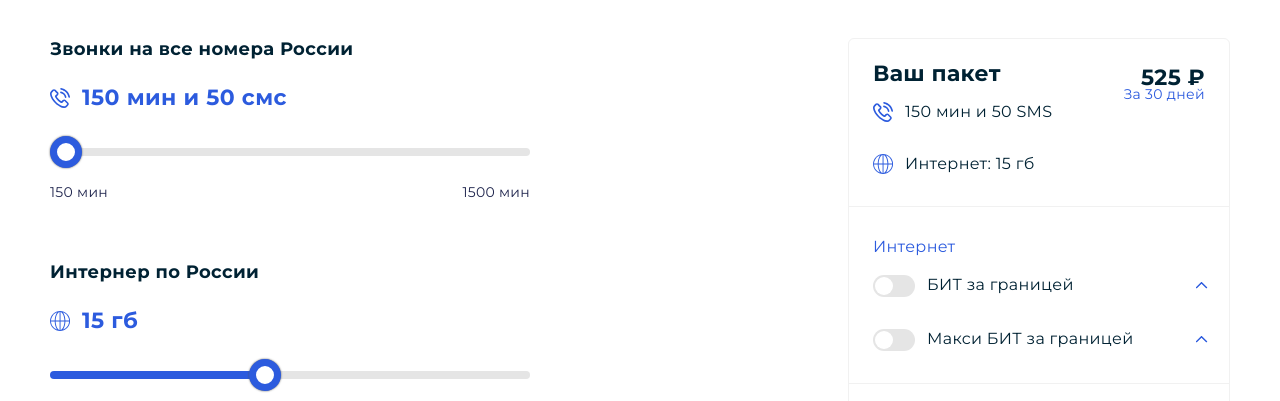
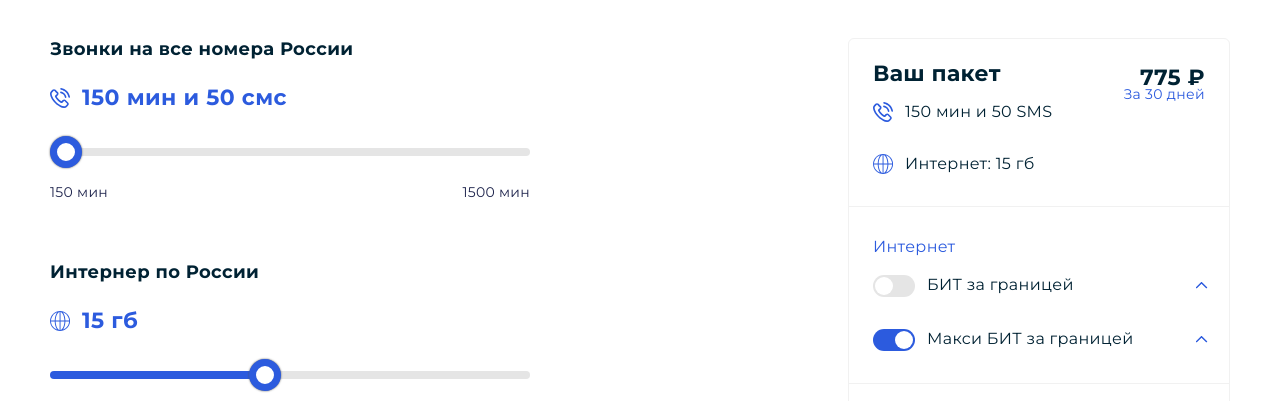
Before and after one commit to QuantumArt/QMobile.Demo, a React (Create React App) app: page /tariffs/tariffconstructor in a window 1280 px wide. Shown: the part 501-902 px from the top of the page. Built offline with nearby package versions, Linux system fonts and the light colour scheme.

Commit message:
mobx connect store logic

```diff
--- a/src/app/components/checkbox.tsx
+++ b/src/app/components/checkbox.tsx
@@ -1,7 +1,19 @@
 import React, { FC } from 'react';
 
-const Checkbox: FC = () => {
-  return <input type="checkbox" className="checkbox" />;
+type Props = {
+  isChecked: boolean;
+  onChangeHandler: () => void;
+};
+
+const Checkbox: FC<Props> = ({ isChecked, onChangeHandler }) => {
+  return (
+    <input
+      type="checkbox"
+      className="checkbox"
+      checked={isChecked}
+      onChange={onChangeHandler}
+    />
+  );
 };
 
 export default Checkbox;
--- /dev/null
+++ b/src/app/constants/fakeData.ts
@@ -0,0 +1,65 @@
+import { IConnectServices } from "../../stores/connect/connect-services-groups";
+
+export const services: IConnectServices = {
+    servicesList: [
+      {
+        type: 'Интернет',
+        services: [
+          {
+            id: 1234,
+            alias: 'БИТ за границей',
+            price: 50,
+            description:
+              'Lorem ipsum dolor sit amet, consectetur adipiscing elit. Donec gravida lacus magna, ultrices ullamcorper sapien mattis eget. Donec volutpat leo enim, nec viverra leo facilisis at.',
+          },
+          {
+            id: 567,
+            alias: 'Макси БИТ за границей',
+            price: 100,
+
+            description:
+              'Lorem ipsum dolor sit amet, consectetur adipiscing elit. Donec gravida lacus magna, ultrices ullamcorper sapien mattis eget. Donec volutpat leo enim, nec viverra leo facilisis at.',
+          },
+        ],
+      },
+      {
+        type: 'Звонки',
+        services: [
+          {
+            id: 877,
+            alias: 'Ноль без границ',
+            price: 75,
+            description:
+              'Lorem ipsum dolor sit amet, consectetur adipiscing elit. Donec gravida lacus magna, ultrices ullamcorper sapien mattis eget. Donec volutpat leo enim, nec viverra leo facilisis at.',
+          },
+          {
+            id: 24659,
+            alias: 'Забугорище',
+            price: 75,
+            description:
+              'Lorem ipsum dolor sit amet, consectetur adipiscing elit. Donec gravida lacus magna, ultrices ullamcorper sapien mattis eget. Donec volutpat leo enim, nec viverra leo facilisis at.',
+          },
+        ],
+      },
+      {
+        type: '50 SMS в поездках по миру',
+        services: [
+          {
+            id: 600,
+            alias: 'Ноль без границ',
+            price: 90,
+            description:
+              'Lorem ipsum dolor sit amet, consectetur adipiscing elit. Donec gravida lacus magna, ultrices ullamcorper sapien mattis eget. Donec volutpat leo enim, nec viverra leo facilisis at.',
+          },
+          {
+            id: 8790,
+            alias: '100 SMS в поездках по миру',
+            price: 75,
+            description:
+              'Lorem ipsum dolor sit amet, consectetur adipiscing elit. Donec gravida lacus magna, ultrices ullamcorper sapien mattis eget. Donec volutpat leo enim, nec viverra leo facilisis at.',
+          },
+        ],
+      },
+    ],
+    activeServicesIds: [24659, 8790, 567]
+  };
--- a/src/app/containers/connect-form/service-group-container.tsx
+++ b/src/app/containers/connect-form/service-group-container.tsx
@@ -1,5 +1,7 @@
+import { useObserver } from 'mobx-react-lite';
 import React, { FC } from 'react';
 import { ServicesList } from '../../../stores/connect/connect-services-groups';
+import connectStore from '../../../stores/connect/connect-store';
 import Checkbox from '../../components/checkbox';
 import Accordion from '../accordion';
 
@@ -8,6 +10,11 @@ type Props = {
 };
 
 const ServiceGroupContainer: FC<Props> = ({ servicesList }) => {
+  const onChangeCheckbox = (id: number) => () => {
+    connectStore.toggleActiveServices(id);
+  };
+
+  return useObserver(() => {
     return (
       <>
         {servicesList.map(el => {
@@ -16,7 +23,12 @@ const ServiceGroupContainer: FC<Props> = ({ servicesList }) => {
               <header className="connect-form__item-header">{el.type}</header>
               {el.services.map(el => (
                 <div className="connect-form__slider-container" key={el.id}>
-                <Checkbox />
+                  <Checkbox
+                    isChecked={connectStore.services.activeServicesIds.includes(
+                      el.id,
+                    )}
+                    onChangeHandler={onChangeCheckbox(el.id)}
+                  />
                   <Accordion
                     title={el.alias}
                     body={
@@ -37,6 +49,7 @@ const ServiceGroupContainer: FC<Props> = ({ servicesList }) => {
         })}
       </>
     );
+  });
 };
 
 export default ServiceGroupContainer;
--- a/src/app/containers/constructor-page-content.tsx
+++ b/src/app/containers/constructor-page-content.tsx
@@ -1,67 +1,16 @@
-import React, { FC } from 'react';
-import { IConnectServices } from '../../stores/connect/connect-services-groups';
+import { useObserver } from 'mobx-react-lite';
+import React, { FC, useEffect } from 'react';
+import connectStore from '../../stores/connect/connect-store';
 import ConnectForm from './connect-form/connect-form';
 import ServiceGroupContainer from './connect-form/service-group-container';
 import ConsructorRanges from './constructor-ranges';
 
-export const services: IConnectServices = {
-  servicesList: [
-    {
-      type: 'Интернет',
-      services: [
-        {
-          id: 1234,
-          alias: 'БИТ за границей',
-          description:
-            'Lorem ipsum dolor sit amet, consectetur adipiscing elit. Donec gravida lacus magna, ultrices ullamcorper sapien mattis eget. Donec volutpat leo enim, nec viverra leo facilisis at.',
-        },
-        {
-          id: 567,
-          alias: 'Макси БИТ за границей',
-          description:
-            'Lorem ipsum dolor sit amet, consectetur adipiscing elit. Donec gravida lacus magna, ultrices ullamcorper sapien mattis eget. Donec volutpat leo enim, nec viverra leo facilisis at.',
-        },
-      ],
-    },
-    {
-      type: 'Звонки',
-      services: [
-        {
-          id: 877,
-          alias: 'Ноль без границ',
-          description:
-            'Lorem ipsum dolor sit amet, consectetur adipiscing elit. Donec gravida lacus magna, ultrices ullamcorper sapien mattis eget. Donec volutpat leo enim, nec viverra leo facilisis at.',
-        },
-        {
-          id: 24659,
-          alias: 'Забугорище',
-          description:
-            'Lorem ipsum dolor sit amet, consectetur adipiscing elit. Donec gravida lacus magna, ultrices ullamcorper sapien mattis eget. Donec volutpat leo enim, nec viverra leo facilisis at.',
-        },
-      ],
-    },
-    {
-      type: '50 SMS в поездках по миру',
-      services: [
-        {
-          id: 600,
-          alias: 'Ноль без границ',
-          description:
-            'Lorem ipsum dolor sit amet, consectetur adipiscing elit. Donec gravida lacus magna, ultrices ullamcorper sapien mattis eget. Donec volutpat leo enim, nec viverra leo facilisis at.',
-        },
-        {
-          id: 8790,
-          alias: '100 SMS в поездках по миру',
-          description:
-            'Lorem ipsum dolor sit amet, consectetur adipiscing elit. Donec gravida lacus magna, ultrices ullamcorper sapien mattis eget. Donec volutpat leo enim, nec viverra leo facilisis at.',
-        },
-      ],
-    },
-  ],
-  activeServicesIds: [567],
-};
+const ConsructorPageContent: FC = () => {
+  useEffect(() => {
+    connectStore.initTariffConstructor();
+  }, []);
 
-const ConsructorPageContent: FC = () => {
+  return useObserver(() => {
     return (
       <div className="constructor-page-content">
         <p className="page-content-title page-content-title--constructor">
@@ -71,12 +20,13 @@ const ConsructorPageContent: FC = () => {
           <div className="constructor-page-content__main-info">
             <ConsructorRanges />
           </div>
-        <ConnectForm headerType="package" >
-          <ServiceGroupContainer servicesList={services.servicesList} />
+          <ConnectForm headerType="package">
+            <ServiceGroupContainer servicesList={connectStore.services.servicesList} />
           </ConnectForm>
         </div>
       </div>
     );
+  });
 };
 
 export default ConsructorPageContent;
--- a/src/assets/style/checkbox.scss
+++ b/src/assets/style/checkbox.scss
@@ -6,11 +6,11 @@
     border-radius: 50px;
     position: relative;
     background-color: #E5E5E5;;
-    transition: all 500ms ease-out;
+    transition: all 300ms ease-out;
     cursor: pointer;
     &:checked {
         background-color: #2C5BDE;
-        transition: all 500ms ease-out;
+        transition: all 300ms ease-out;
       }
 
       &::after {
@@ -22,12 +22,12 @@
         border-radius: 50%;
         top: 2px;
         left: 2px;
-        transition: all 500ms ease-out;
+        transition: all 300ms ease-out;
       }
 
       &:checked::after {
         transform: translateX(calc(100% + 2px));
-        transition: all 500ms ease-out;
+        transition: all 300ms ease-out;
       }
 
 }
--- a/src/stores/connect/connect-services-groups.ts
+++ b/src/stores/connect/connect-services-groups.ts
@@ -1,8 +1,9 @@
 
-type ServiceInfo = {
+export type ServiceInfo = {
   id: number;
   alias: string;
   description: string;
+  price: number
 };
 
 export type ServicesList = {
--- a/src/stores/connect/connect-store.ts
+++ b/src/stores/connect/connect-store.ts
@@ -1,6 +1,18 @@
 import { action, computed, observable, runInAction } from 'mobx';
+import { services } from '../../app/constants/fakeData';
+import { IConnectServices, ServiceInfo } from './connect-services-groups';
 
 export class ConnectStore {
+  @observable
+  private _services: IConnectServices = {
+    servicesList: [],
+    activeServicesIds: [],
+  };
+  @computed
+  public get services() {
+    return this._services;
+  }
+
   @observable
   private _minutes: number = 150;
   @computed
@@ -27,9 +39,46 @@ export class ConnectStore {
   get getPrice() {
     const minutesPrice = this._minutes;
     const internetPrice = this._internet * 25;
+    const activeServicesPrice = this.services.activeServicesIds.reduce(
+      (acc, id) => {
+        let service: ServiceInfo | undefined;
 
-    const price = Math.ceil(minutesPrice + internetPrice);
+        for (const el of this._services.servicesList) {
+          if (service) break;
+          service = el.services.find(service => service.id === id);
+        }
+
+        return service ? acc + service.price : acc;
+      },
+      0,
+    );
+
+    const price = Math.ceil(minutesPrice + internetPrice + activeServicesPrice);
     return price;
+  }
+
+  @action
+  initTariffConstructor() {
+    this._services = services;
+  }
+
+  private addActiveService(id: number) {
+    this._services.activeServicesIds.push(id);
+  }
+
+  private removeActiveService(id: number) {
+    this._services.activeServicesIds = this._services.activeServicesIds.filter(
+      el => el !== id,
+    );
+  }
+
+  @action
+  toggleActiveServices(id: number) {
+    if (this._services.activeServicesIds.includes(id)) {
+      this.removeActiveService(id);
+    } else {
+      this.addActiveService(id);
+    }
   }
 }
 
```
Also changed, not shown: src/stores/tariffs/tariffs-store.ts (+0 -10 lines). Lines whose indentation alone changed are shown as unchanged.
